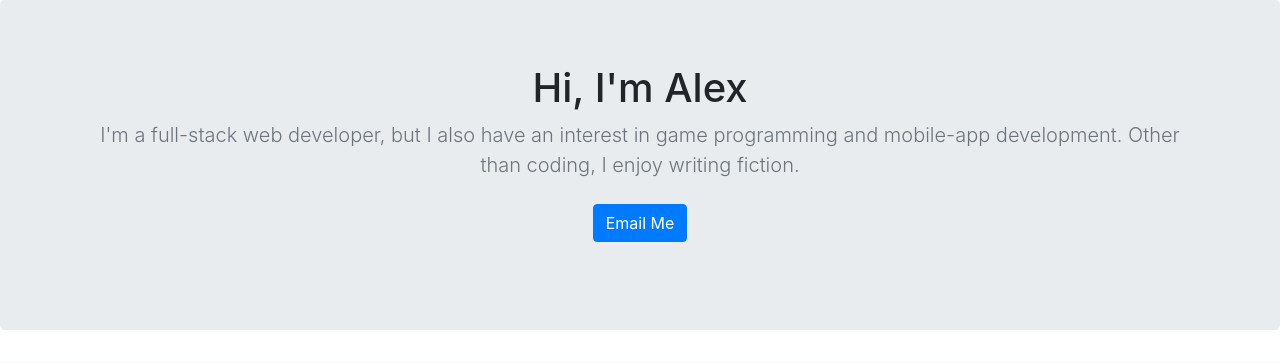
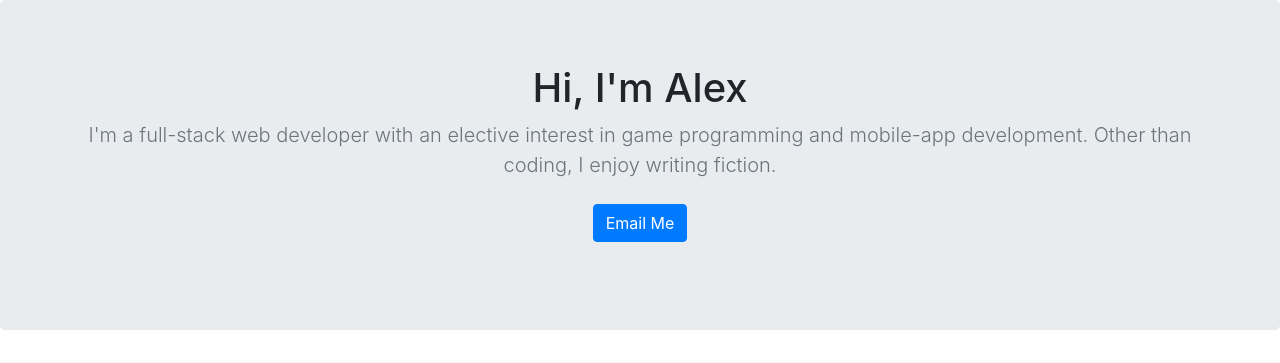
Before and after one commit to brno32/portfolio-site, a Django app: page / in a window 1280 px wide. Shown: the part 56-419 px from the top of the page. Run offline with Django 3.2, Linux system fonts and the light colour scheme; data comes from the database, SQL or seed files in the repository; some libraries are stand-ins or nearby versions.

Commit message:
updates banner--again

```diff
--- a/jobs/templates/jobs/home.html
+++ b/jobs/templates/jobs/home.html
@@ -45,7 +45,7 @@
         <div class="container">
           <h1 class="jumbotron-heading">Hi, I'm Alex</h1>
           <p class="lead text-muted">
-            I'm a full-stack web developer, but I also have an interest in game
+            I'm a full-stack web developer with an elective interest in game
             programming and mobile-app development. Other than coding, I enjoy
             writing fiction.
           </p>
```
